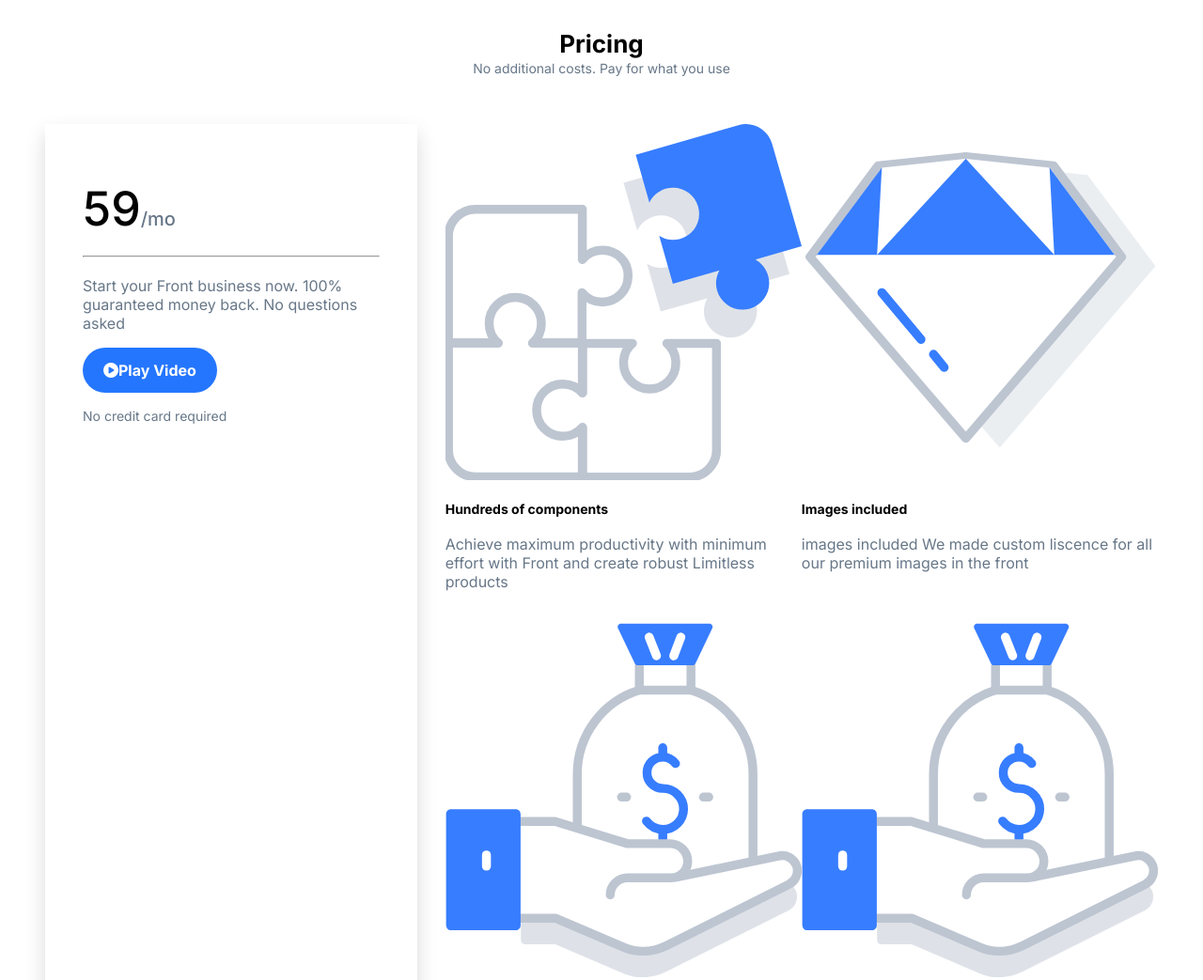
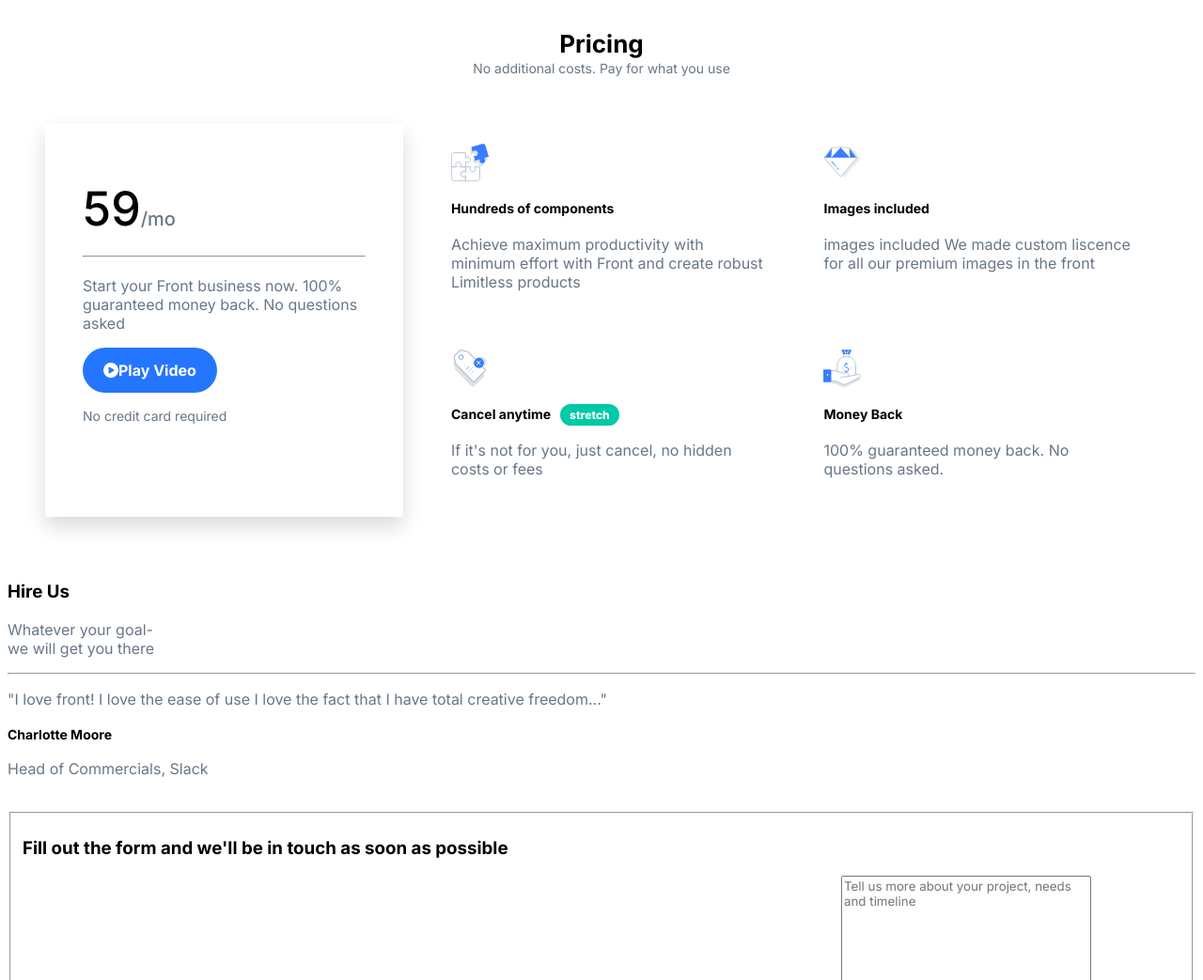
Before and after one commit to jpmllr89/saas, a plain HTML site: page index.html in a window 1280 px wide. Shown: the part 2920-3963 px from the top of the page at 94% size. Drawn offline with Linux system fonts and the light colour scheme.

Commit message:
Style ad-panel-cards

```diff
--- a/index.html
+++ b/index.html
@@ -220,27 +220,27 @@
       </div>
 
       <div class="ad-panel">
-        <div class="ad-panel-card">
+        <div class="ad-panel-card col">
           <img src="assets/icons/components.svg" alt="">
           <h4>Hundreds of components</h4>
           <p>Achieve maximum productivity with minimum effort with Front and create robust Limitless products</p>
         </div>
 
-        <div class="ad-panel-card">
+        <div class="ad-panel-card col">
           <img src="assets/icons/images.svg" alt="">
           <h4>Images included</h4>
           <p>images included We made custom liscence for all our premium images in the front</p>
         </div>
 
-        <div class="ad-panel-card">
-          <img src="assets/icons/moneyback.svg" alt="">
-          <div class="highlight">
-            <h4>Cancel anytime</h4><span>stretch</span>
+        <div class="ad-panel-card col">
+          <img src="assets/icons/cancel.svg" alt="">
+          <div class="bonus">
+            <h4>Cancel anytime<span>stretch</span></h4>
           </div>
           <p>If it's not for you, just cancel, no hidden costs or fees</p>
         </div>
 
-        <div class="ad-panel-card">
+        <div class="ad-panel-card col">
           <img src="assets/icons/moneyback.svg" alt="">
           <h4>Money Back</h4>
           <p>100% guaranteed money back.  No questions asked.</p>
--- a/main.css
+++ b/main.css
@@ -217,7 +217,7 @@ left: var(--size-50);
 .bonus{
 }
 
-.bonus h4 span{
+.bonus h4 > span{
   margin-left: var(--size-10);
   font-size: var(--size-12);
   padding: 4px var(--size-10);
@@ -430,6 +430,7 @@ left: var(--size-50);
   display: grid;
   grid-template-columns: repeat(2, 1fr);
   grid-template-rows: repeat(2, 1fr);
+  gap: var(--size-20);
 }
 
 .price-card h3{
@@ -456,6 +457,18 @@ left: var(--size-50);
   color: var(--font-color-main);
 }
 
+.ad-panel-card{
+  padding: var(--size-20);
+  border: white 1px solid;
+  gap: var(--size-20);
+}
+
 .ad-panel-card img{
+  width: var(--size-40);
+  height: var(--size-40);
+}
 
+.ad-panel-card h4,
+.ad-panel-card p{
+  margin: 0;
 }
```
